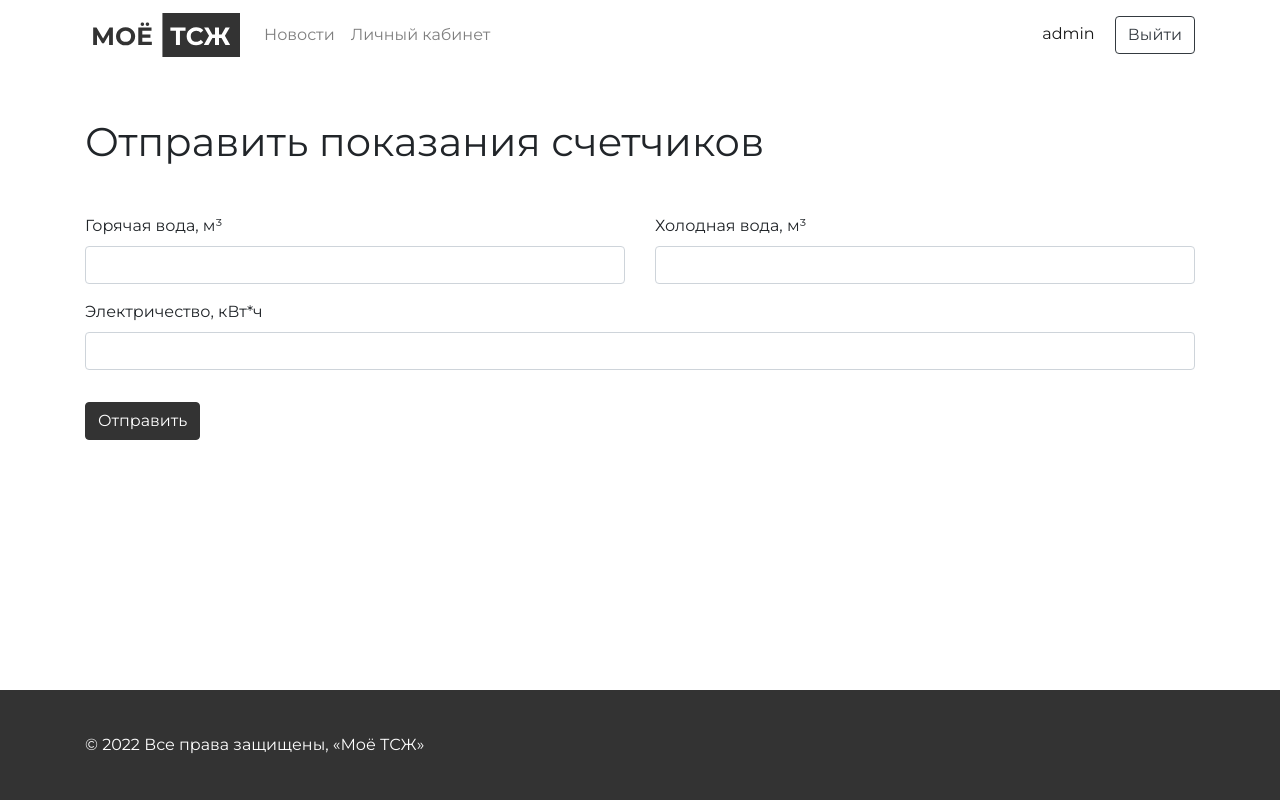
After one commit to NikitaGrishchenko/homeowners-association, a Django app: page /user/meter-readings-page/ in a window 1280 px wide. The commit adds this page. Run offline with Django 4.2, Linux system fonts and the light colour scheme; a user stored in the database is signed in; some libraries are stand-ins or nearby versions.

Commit message:
created page meter readings

```diff
--- a/reference/templatetags/reference.py
+++ b/reference/templatetags/reference.py
@@ -16,8 +16,8 @@ def gallery() -> dict:
         "first_image": first_object,
     }
 
-@register.inclusion_tag("components/basic-information.html")
-def basic_information() -> dict:
+@register.inclusion_tag("components/basic-information-last-news.html")
+def basic_information_last_news() -> dict:
     latest_five_advertising = Advertising.objects.all().order_by("-id")[:5]
     latest_five_news = News.objects.all().order_by("-id")[:5]
 
--- a/static/css/main.css
+++ b/static/css/main.css
@@ -8,7 +8,7 @@ body {
   font-size: 16px;
 }
 
-.account, .index, .registration, .news-detail, .news-list {
+.account, .index, .registration, .news-detail, .news-list, .meter-readings {
   padding-top: 70px;
 }
 
@@ -46,6 +46,10 @@ body {
 
 .bg-dark{
   background-color: #333 !important;
+}
+
+.meter-readings{
+  min-height: 80vh;
 }
 
 /* Указываем box sizing */
--- a/templates/components/contacts.html
+++ b/templates/components/contacts.html
@@ -1,3 +1,5 @@
+{% load static %}
+
 <section class="contacts my-4">
   <div class="container">
     <div class="row">
--- a/templates/index.html
+++ b/templates/index.html
@@ -11,7 +11,7 @@
 
 {% block content %}
   <div class="index">
-    {% basic_information %}
+    {% include 'components/basic-information.html' %}
     {% include 'components/intelligence.html' %}
     {% gallery %}
     {% if not user.is_authenticated %}
--- /dev/null
+++ b/templates/pages/meter-readings.html
@@ -0,0 +1,56 @@
+{% extends 'base.html' %}
+{% load static %}
+
+{% block title %}
+  Отправить показания счетчиков
+{% endblock title %}
+
+{% block header %}
+  {% include 'include/header.html' %}
+{% endblock header %}
+
+{% block content %}
+  <section class="meter-readings">
+    <div class="container">
+      <div class="row">
+        <div class="col-12 my-5">
+          <h1>
+            Отправить показания счетчиков
+          </h1>
+        </div>
+        <div class="col-12">
+          <form action="{% url 'users:meter-readings-form' %}" method="POST">
+            {% csrf_token %}
+            <div class="row">
+              <div class="col-6">
+                <div class="form-group">
+                  <label for="hot_water">Горячая вода, м³</label>
+                  <input name="hot_water" type="number" class="form-control" id="hot_water" required>
+                </div>
+              </div>
+              <div class="col-6">
+                <div class="form-group">
+                  <label for="cold_water">Холодная вода, м³</label>
+                  <input name="cold_water" type="number" class="form-control" id="cold_water" required>
+                </div>
+              </div>
+              <div class="col-12">
+                <div class="form-group">
+                  <label for="electricity">Электричество, кВт*ч</label>
+                  <input name="electricity" type="number" class="form-control" id="electricity" required>
+                </div>
+              </div>
+              <div class="col-12">
+                <input class="btn main-btn mt-3" type="submit" value="Отправить">
+              </div>
+            </div>
+          </form>
+        </div>
+      </div>
+    </div>
+  </section>
+{% endblock content %}
+
+{% block footer %}
+  {% include 'include/footer.html' %}
+{% endblock footer %}
--- a/users/models.py
+++ b/users/models.py
@@ -80,6 +80,9 @@ class User(AbstractBaseUser, PermissionsMixin):
         verbose_name = _("Пользователь")
         verbose_name_plural = _("Пользователи")
 
+    def __str__(self):
+        return f"{self.first_name} {self.last_name} ({self.flat.number} квартира)"
+
     def clean(self):
         super().clean()
         self.email = self.__class__.objects.normalize_email(self.email)
@@ -114,3 +117,22 @@ class QuestionsFromGuests(models.Model):
 
     def __str__(self):
         return self.email
+
+
+
+class MeterReadings(models.Model):
+    """
+    Показания счетчиков
+    """
+    hot_water = models.IntegerField(_("Горячая вода, м³"))
+    cold_water = models.IntegerField(_("Холодная вода, м³"))
+    electricity = models.IntegerField(_("Электричество, кВт*ч"))
+    user = models.ForeignKey(User, on_delete=models.CASCADE, verbose_name=_("Пользователь"))
+    date = models.DateTimeField(_("Дата отправки"), default=timezone.now, blank=True)
+
+    class Meta:
+        verbose_name = "Показания счетчиков"
+        verbose_name_plural = "Показания счетчиков"
+
+    def __str__(self):
+        return f"{self.user}-{self.date}"
--- a/users/urls.py
+++ b/users/urls.py
@@ -1,7 +1,8 @@
 from django.urls import path
 
-from .views import (AccountVeiw, RegistrationView, SuccessView, ThanksView,
-                    questions_form_guests_form)
+from .views import (AccountVeiw, ErrorView, MeterReadingsView,
+                    RegistrationView, SuccessView, ThanksView,
+                    meter_readings_form, questions_form_guests_form)
 
 app_name = 'users'
 
@@ -9,6 +10,9 @@ urlpatterns = [
     path('account/', AccountVeiw.as_view(), name='account'),
     path('registration/', RegistrationView.as_view(), name='registration'),
     path('questions-guests/', questions_form_guests_form, name='questions-guests'),
+    path("meter-readings-page/", MeterReadingsView.as_view(), name="meter-readings-page"),
+    path('meter-readings-form/', meter_readings_form, name='meter-readings-form'),
     path("thanks/", ThanksView.as_view(), name="thanks"),
     path("success/", SuccessView.as_view(), name="success"),
+    path("error/", ErrorView.as_view(), name="error"),
 ]
--- a/users/views.py
+++ b/users/views.py
@@ -10,8 +10,9 @@ from django.utils.decorators import method_decorator
 from django.views.generic import FormView, TemplateView, UpdateView
 from django.views.generic.detail import DetailView
 
-from .forms import QuestionsFromGuestsForm, UserRegistrationForm
-from .models import QuestionsFromGuests
+from .forms import (MeterReadingsForm, QuestionsFromGuestsForm,
+                    UserRegistrationForm)
+from .models import MeterReadings, QuestionsFromGuests
 
 User = get_user_model()
 
@@ -32,10 +33,43 @@ class AccountVeiw(TemplateView):
         context['user'] = User.objects.get(id=current_user.id)
         return context
 
+class MeterReadingsView(TemplateView):
+    """
+    Страница отправки показаний счетчиков
+    """
+
+    def dispatch(self, request, *args, **kwargs):
+        if not request.user.is_authenticated:
+            return redirect('/')
+        return super(MeterReadingsView, self).dispatch(request, *args, **kwargs)
+
+    template_name = "pages/meter-readings.html"
+
+
+def meter_readings_form(request):
+    """
+    Обработка отправки показаний счетчиков
+    """
+    if request.method == 'POST':
+        form = MeterReadingsForm(request.POST)
+        if form.is_valid():
+            meter_readings = MeterReadings(
+                hot_water=form.cleaned_data['hot_water'],
+                cold_water=form.cleaned_data['cold_water'],
+                electricity= form.cleaned_data['electricity'],
+                user=request.user
+            )
+            meter_readings.save()
+            return HttpResponseRedirect(reverse('users:success'))
+        else:
+            return HttpResponseRedirect(reverse('users:error'))
+
 def questions_form_guests_form(request):
+    """
+    Отправка вопросов пользователей
+    """
     if request.method == 'POST':
         form = QuestionsFromGuestsForm(request.POST)
-        print(request.POST)
         if form.is_valid():
             questions_from_guests = QuestionsFromGuests(
                 name=form.cleaned_data['name'],
@@ -43,20 +77,10 @@ def questions_form_guests_form(request):
                 phone=form.cleaned_data['phone'],
                 text=form.cleaned_data['text'],
             )
-            print(questions_from_guests)
             questions_from_guests.save()
-        return HttpResponseRedirect(reverse('users:success'))
-
-# class QuestionsFromGuestsFormView(FormView):
-#     """
-#     Вопрос для гостя сайта
-#     """
-
-#     template_name = "index.html"
-#     form_class = QuestionsFromGuestsForm
-#     success_url = reverse_lazy("users:thanks")
-
-    # success_url = reverse_lazy("users:thanks-sending-form")
+            return HttpResponseRedirect(reverse('users:success'))
+        else:
+            return HttpResponseRedirect(reverse('users:error'))
 
 
 class RegistrationView(FormView):
@@ -89,11 +113,18 @@ class ThanksView(TemplateView):
     Страница благодарности
     """
 
-    template_name = "pages/thanks.html"
+    template_name = "notice/thanks.html"
 
 class SuccessView(TemplateView):
     """
     Страница успешного выполненного действия
     """
 
-    template_name = "pages/success.html"
+    template_name = "notice/success.html"
+
+class ErrorView(TemplateView):
+    """
+    Страница ошибки
+    """
+
+    template_name = "notice/error.html"
```
Also changed, not shown: templates/components/basic-information-last-news.html (added, +32 -0 lines), templates/components/basic-information.html (+6 -31 lines), templates/notice/error.html (added, +20 -0 lines), users/admin.py (+11 -1 lines), users/forms.py (+10 -1 lines), README.md, db.sqlite3, templates/notice/success.html (renamed from templates/pages/success.html), templates/notice/thanks.html (renamed from templates/pages/thanks.html), users/migrations/0011_meterreadings.py (added), users/migrations/0012_alter_meterreadings_cold_water_and_more.py (added).
